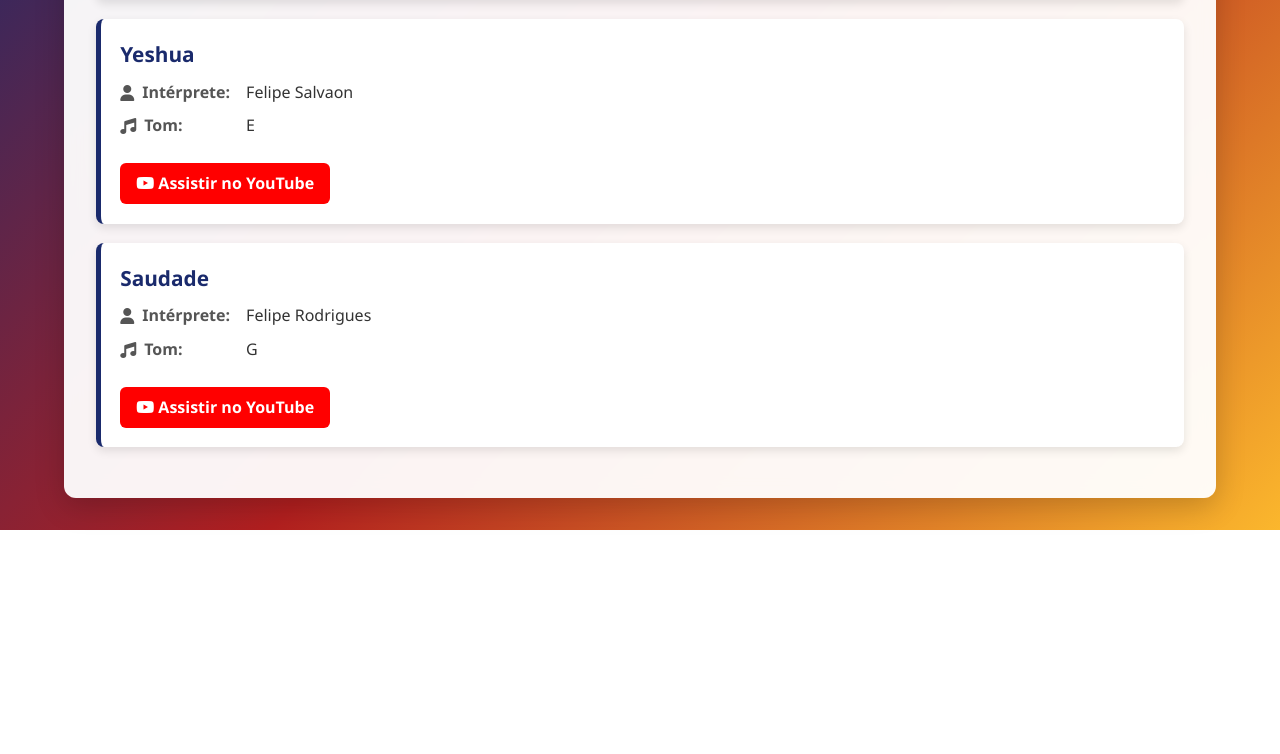
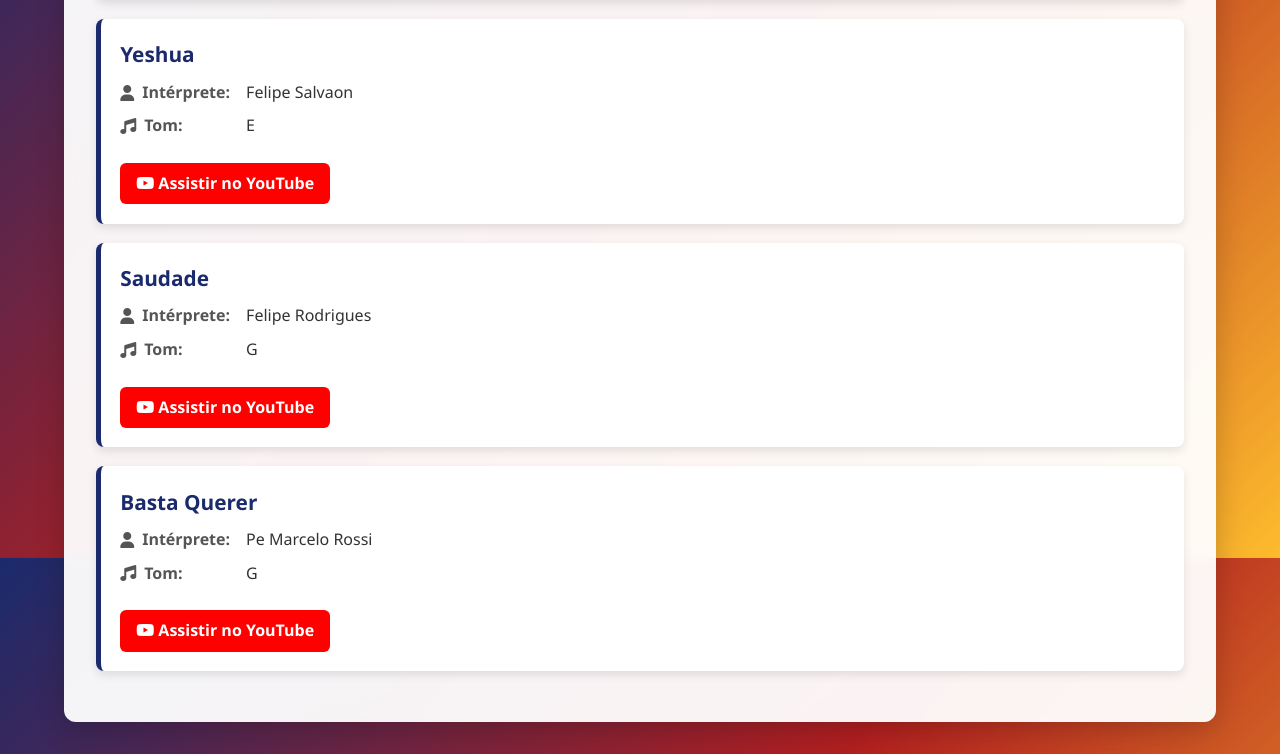
Before and after one commit to andredepaulas/repertorio-andre-de-paula, a plain HTML site: page index.html in a window 1280 px wide. Shown: the part 9042-9796 px from the top of the page. Before the commit the page ends 9572 px from the top, so only its background shows below. Drawn offline with Linux system fonts and the light colour scheme.

Commit message:
index.html
Adição de musica

```diff
--- a/index.html
+++ b/index.html
@@ -837,7 +837,19 @@
                 </a>
             </div>
         </div>
+            <div class="song-item" data-title="Basta Querer" data-artist="Pe Marcelo Rossi" data-key="G" data-youtube="https://youtu.be/BPdRNwFoOJM?si=asVhCqwHNUQVotOW">
+                    <div class="song-title">Basta Querer</div>
+                    <div class="song-details">
+                        <span class="detail-label"><i class="fas fa-user"></i> Intérprete:</span>
+                        <span class="artist">Pe Marcelo Rossi</span>
 
+                        <span class="detail-label"><i class="fas fa-music"></i> Tom:</span>
+                        <span class="key">G</span>
+                    </div>
+                    <a href="https://youtu.be/BPdRNwFoOJM?si=asVhCqwHNUQVotOW" target="_blank" class="youtube-link">
+                        <i class="fab fa-youtube"></i> Assistir no YouTube
+                    </a>
+                </div>
                        <!--
                 <div class="song-item" data-title="Imagine" data-artist="John Lennon" data-key="C" data-youtube="https://www.youtube.com/watch?v=VOgFZfRVaww">
                     <div class="song-title">Imagine</div>
```
